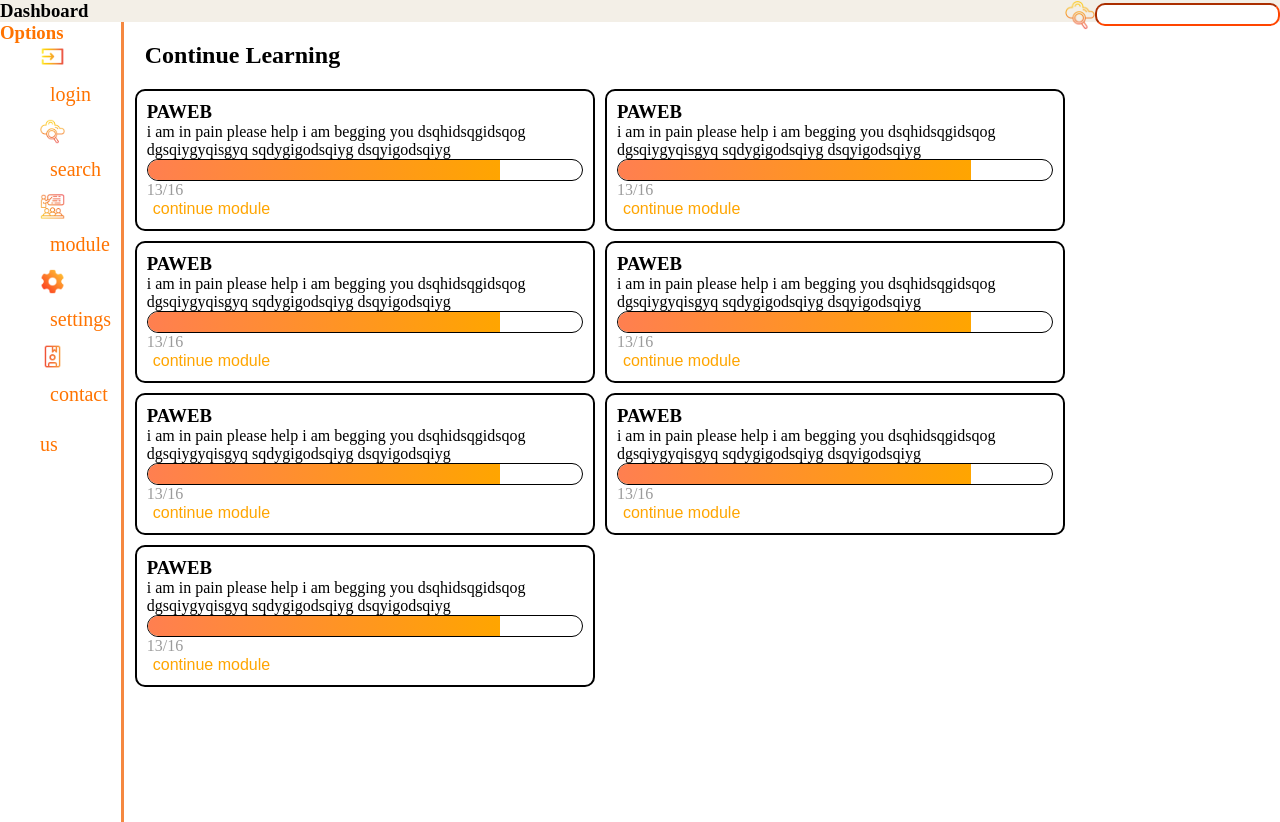
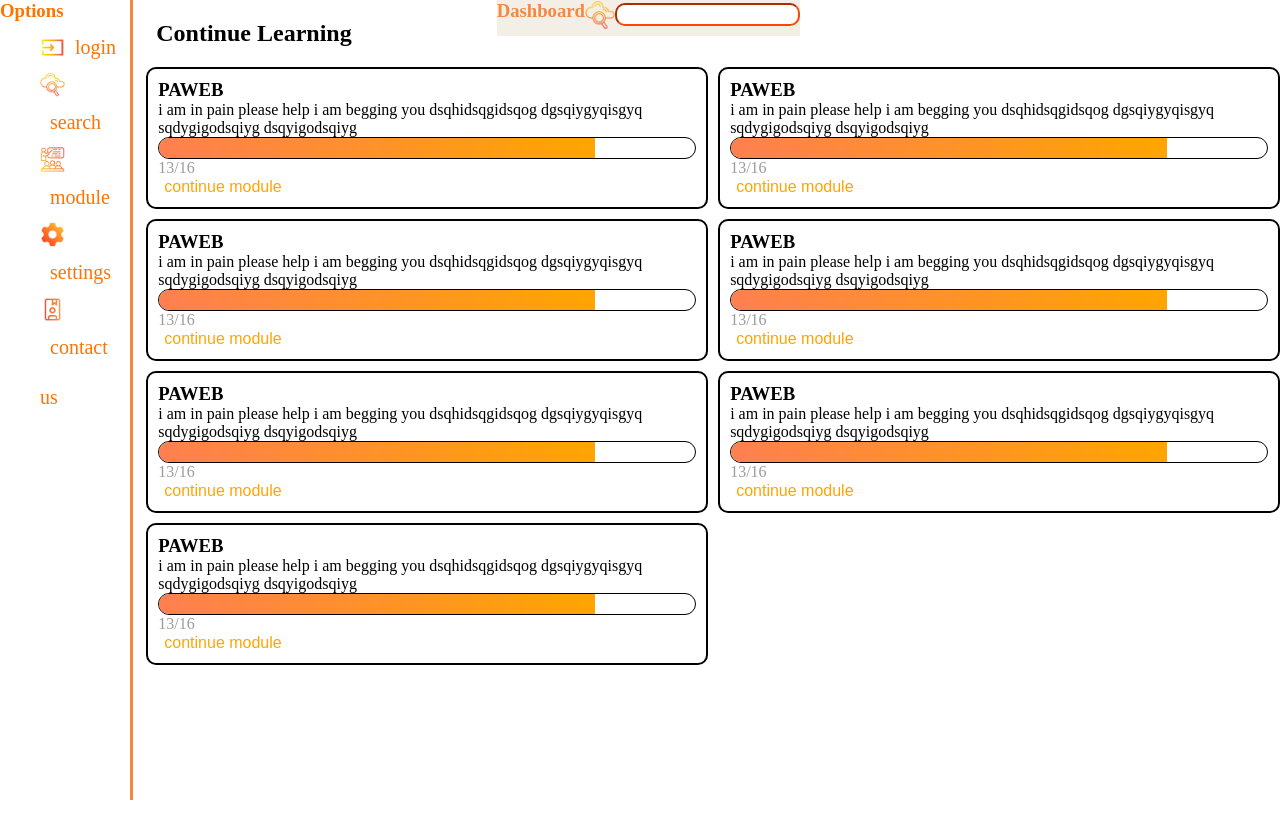
Before and after one commit to Gabderrahmene/skillsHub, an Angular app: page / in a window 1280 px wide. After the commit the page ends 800 px from the top, so only its background shows below. Built offline with nearby package versions, Linux system fonts and the light colour scheme.

Commit message:
abdich kml lbaki

```diff
--- a/src/app/app.css
+++ b/src/app/app.css
@@ -3,3 +3,9 @@ div {
     display: flex;
     justify-content: start;
 }
+app-dashboard{
+    display:flex;
+    justify-content: flex-end;
+    width:100vh;
+    position: absolute;
+}
--- a/src/app/app.html
+++ b/src/app/app.html
@@ -1,6 +1,5 @@
 
 <app-dashboard></app-dashboard>
-
 <div>
     <app-optionlist></app-optionlist>
     <app-homescreen></app-homescreen>
--- a/src/app/dashboard/dashboard.css
+++ b/src/app/dashboard/dashboard.css
@@ -13,10 +13,10 @@ img{
 }
 header{
     background-color: rgb(243, 239, 231);
+    display:flex;
+     justify-content: space-between;
 }
-div{
-    display: inline-block;
+
+h3{
+color:  rgb(245, 136, 64);
 }
-.search{
-   float:right;
-}
```
